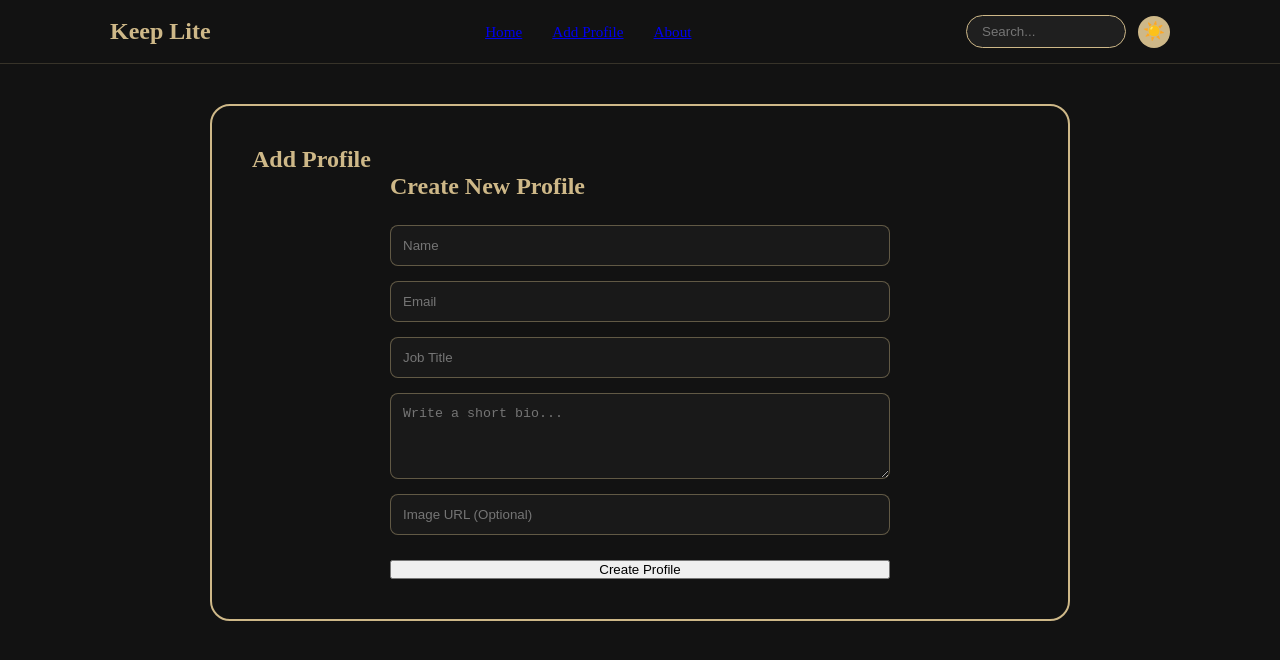
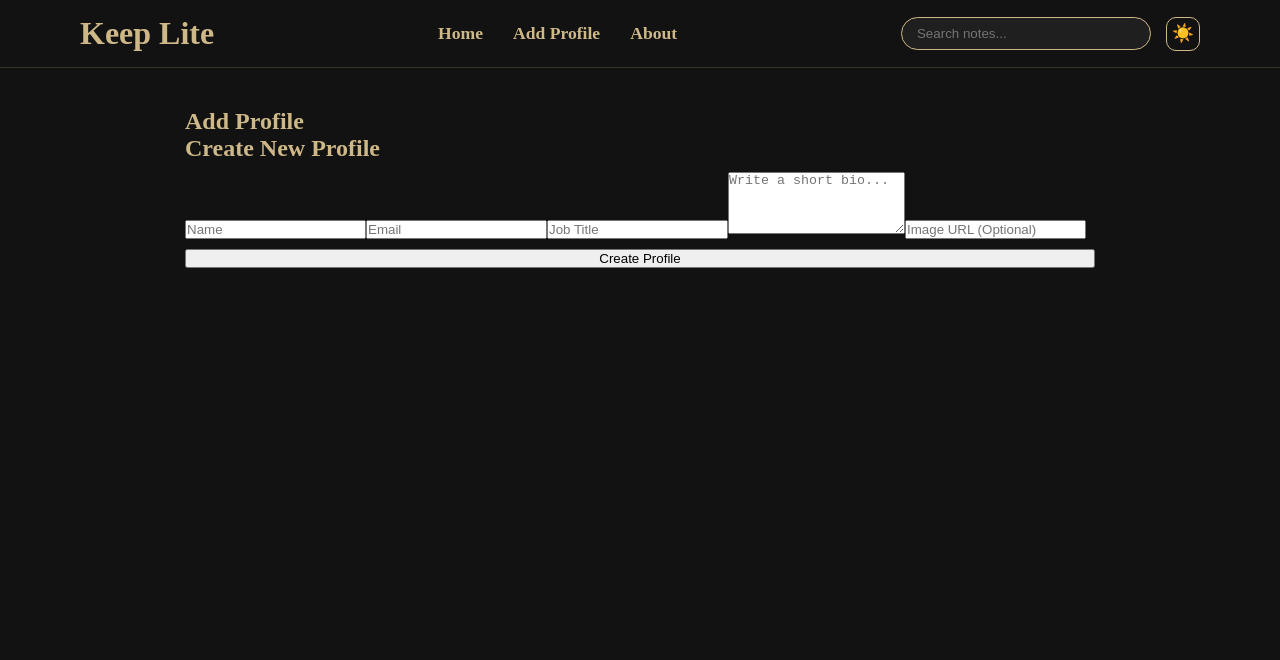
Before and after one commit to akang05/Profile-App, a React (Vite) app: page /#/add in a window 1280 px wide. Shown: the top 660 px of the page. Built offline with nearby package versions, Linux system fonts and the light colour scheme.

Commit message:
Checkpoint 3

```diff
--- a/src/App.css
+++ b/src/App.css
@@ -1,3 +1,4 @@
+/* 1. Global Reset & Root */
 * {
   box-sizing: border-box;
   margin: 0;
@@ -17,50 +18,57 @@
 .dark-mode { background-color: #121212 !important; color: #ceb888 !important; }
 .light-mode { background-color: #ffffff !important; color: #202124 !important; }
 
-/* SINGLE LINE HEADER */
+/* 2. HEADER: Single Line Layout */
 .main-header {
   width: 100%;
   border-bottom: 1px solid rgba(206, 184, 136, 0.2);
   padding: 15px 0;
   display: flex;
   justify-content: center;
+  background: inherit;
 }
 
 .nav-container {
   width: 100%;
-  max-width: 1100px;
+  max-width: 1200px;
   display: flex;
   justify-content: space-between;
   align-items: center;
-  padding: 0 20px;
+  padding: 0 40px;
 }
 
 .brand-logo-small {
-  font-size: 1.5rem;
-  color: #ceb888;
+  font-size: 2rem;
+  font-weight: bold;
+  color: inherit;
 }
 
-.nav-bar {
+/* Restores the clean link look from your previous version */
+.nav-links {
   display: flex;
-  align-items: center;
-  gap: 25px;
+  gap: 30px;
 }
 
-.nav-bar a {
-  text-decoration: none;
-  color: inherit;
-  font-weight: 600;
-  font-size: 0.9rem;
+.nav-links a {
+  text-decoration: none; /* Removes the blue underline */
+  color: inherit; /* Takes the gold color in dark mode, dark color in light mode */
+  font-weight: bold;
+  font-size: 1.1rem;
+  transition: opacity 0.2s;
+}
+
+.nav-links a:hover {
+  opacity: 0.7;
 }
 
 .nav-utility {
   display: flex;
   align-items: center;
-  gap: 12px;
+  gap: 15px;
 }
 
 .nav-search-input {
-  width: 160px;
+  width: 250px;
   padding: 8px 15px;
   border-radius: 20px;
   border: 1px solid #ceb888;
@@ -69,51 +77,26 @@
 }
 
 .theme-toggle-compact {
-  background: #ceb888;
-  border: none;
-  border-radius: 50%;
-  width: 32px;
-  height: 32px;
+  background: transparent;
+  border: 1px solid #ceb888;
+  border-radius: 10px;
+  padding: 5px 10px;
   cursor: pointer;
+  display: flex;
+  align-items: center;
+  justify-content: center;
 }
 
-/* CONTENT BOX AREA */
+/* 3. Content Area */
 .content-stage {
   width: 100%;
-  max-width: 900px;
+  max-width: 950px;
   padding: 40px 20px;
-}
-
-.section-container {
-  border: 2px solid #ceb888;
-  border-radius: 20px;
-  padding: 40px;
-  width: 100%;
-  margin-bottom: 30px;
 }
 
 .note-grid {
   display: grid;
-  grid-template-columns: repeat(auto-fill, minmax(260px, 1fr));
+  grid-template-columns: repeat(auto-fill, minmax(280px, 1fr));
   gap: 20px;
   width: 100%;
 }
-
-/* FORM FORMATTING */
-form {
-  display: flex;
-  flex-direction: column;
-  width: 100%;
-  max-width: 500px;
-  margin: 0 auto;
-  gap: 15px;
-}
-
-input, textarea {
-  width: 100%;
-  padding: 12px;
-  border-radius: 8px;
-  border: 1px solid rgba(206, 184, 136, 0.4);
-  background: rgba(150, 150, 150, 0.05);
-  color: inherit;
-}
--- a/src/App.jsx
+++ b/src/App.jsx
@@ -80,7 +80,7 @@ function App() {
               <input
                 type="text"
                 className="nav-search-input"
-                placeholder="Search..."
+                placeholder="Search notes..."
                 value={searchTerm}
                 onChange={(e) => setSearchTerm(e.target.value)}
               />
```
